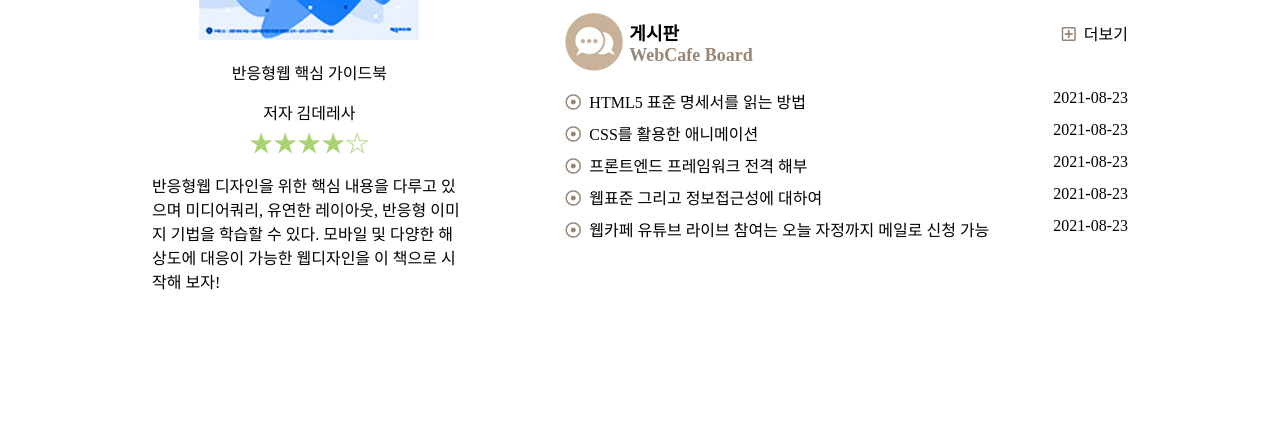
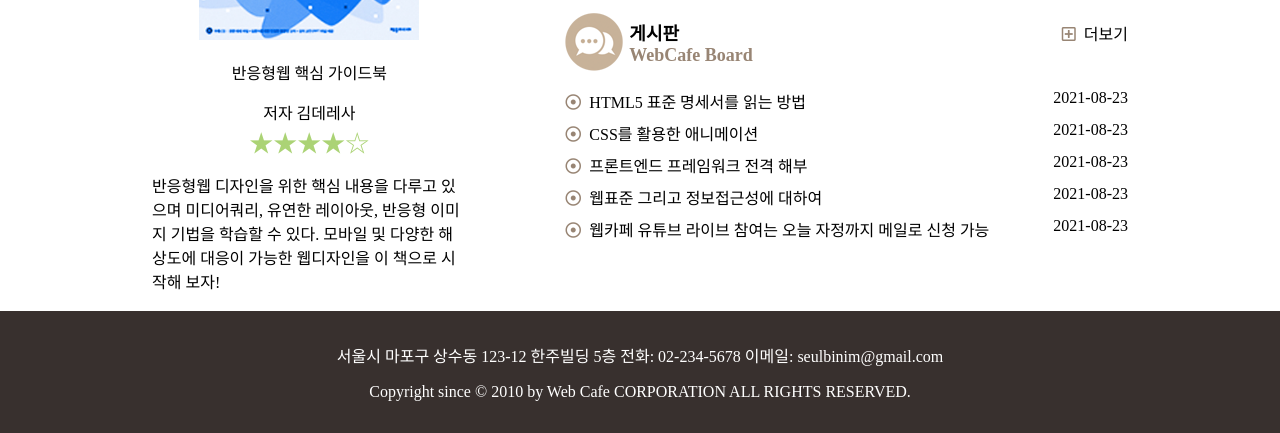
Before and after one commit to SleeplessN/zeroConnecTo, a website: page RWD/index.html in a window 1280 px wide. Shown: the part 1307-1740 px from the top of the page. Before the commit the page ends 1618 px from the top, so only its background shows below. Drawn offline with Linux system fonts and the light colour scheme; a web font is replaced by a local one.

Commit message:
푸터 마크업 및 디자인 완성

```diff
--- a/RWD/css/index.css
+++ b/RWD/css/index.css
@@ -257,6 +257,17 @@ input[type="search"] {
   display: block;
   margin-top: var(--spacing-xs);
 }
+/* 공통 푸터 */
+.appFooter {
+  background: var(--primary-color);
+  color: var(--white);
+  padding: var(--spacing-xl) var(--spacing-lg);
+}
+
+.address {
+  margin-bottom: var(--spacing-base);
+}
+
 /* 모바일 디바이스 (Mobile Device) */
 @media (min-width: 320px) and (max-width: 768px) {
   /* 모바일 헤더 */
@@ -366,6 +377,11 @@ input[type="search"] {
   .favorite,
   .twitter {
     width: 100%;
+  }
+  /* 모바일 푸터 */
+  .address {
+    display: flex;
+    flex-flow: column nowrap;
   }
 }
 /* 모바일 Medium Size (640px 이상) */
@@ -480,6 +496,11 @@ input[type="search"] {
   .twitter {
     grid-area: twitter;
   }
+
+  /* 데스크탑 푸터 */
+  .appFooter {
+    text-align: center;
+  }
 }
 
 /* 고해상도 배경이미지 미디어쿼리 */
--- a/RWD/index.html
+++ b/RWD/index.html
@@ -326,5 +326,28 @@
         </div>
       </article>
     </main>
+    <footer class="appFooter">
+      <address class="address">
+        <span>서울시 마포구 상수동 123-12 한주빌딩 5층</span>
+        <span
+          >전화:
+          <a class="address__telephone" href="tel:022345678"
+            >02-234-5678</a
+          ></span
+        >
+        <span
+          >이메일:
+          <a
+            class="address__link"
+            href="mailto:seulbinim@gmail.com?subject=문의사항"
+            >seulbinim@gmail.com</a
+          ></span
+        >
+      </address>
+      <small class="copyright"
+        >Copyright since &copy; 2010 by Web Cafe CORPORATION ALL RIGHTS
+        RESERVED.</small
+      >
+    </footer>
   </body>
 </html>
```
